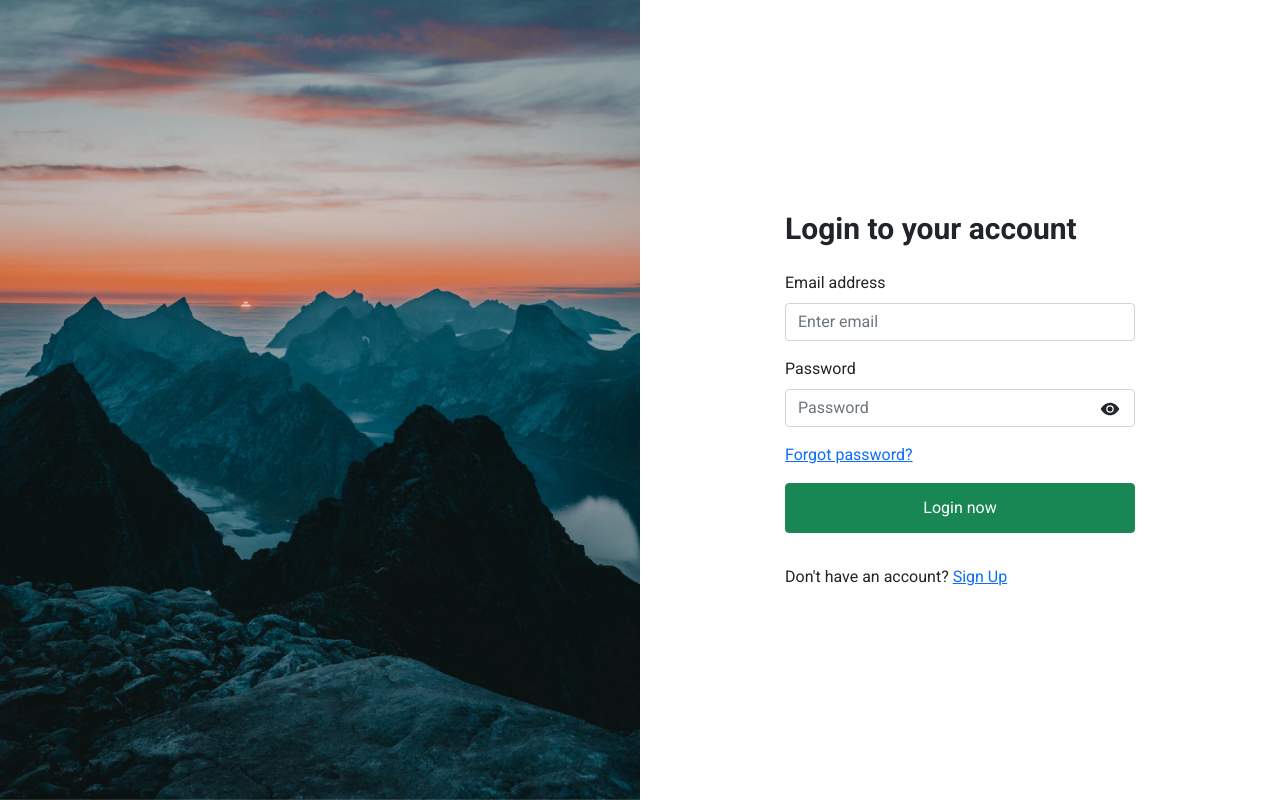
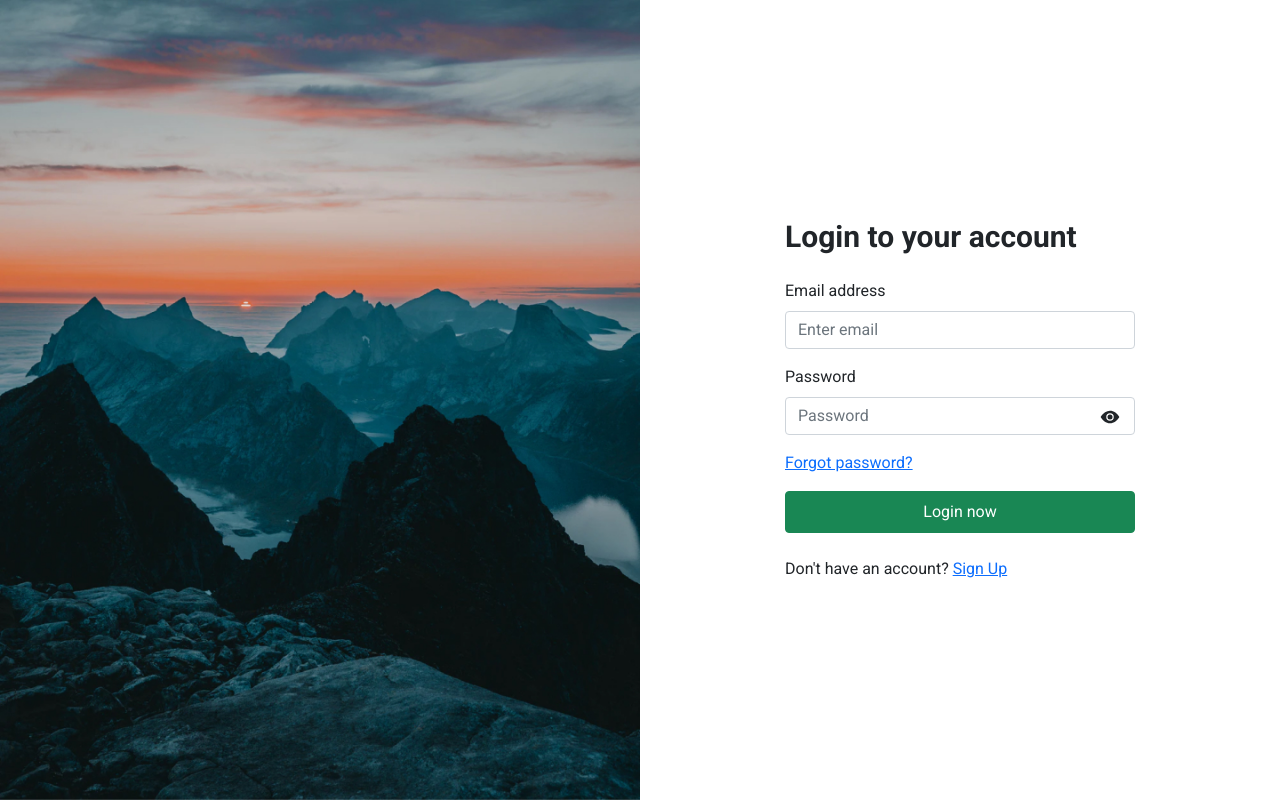
Before and after one commit to LiquidDemAn/Authentication-Firebase, a React (Create React App) app: page / in a window 1280 px wide. Built offline with nearby package versions, Linux system fonts and the light colour scheme; no server answers.

Commit message:
Deleted common.scss file

```diff
--- a/src/common.scss
+++ /dev/null
@@ -1,7 +0,0 @@
-.form-group {
-	margin-bottom: 1rem;
-}
-
-.form-group__control_border-red {
-	border-color: red;
-}
--- a/src/components/common/auth-form/auth-form.scss
+++ b/src/components/common/auth-form/auth-form.scss
@@ -1,5 +1,9 @@
-.auth-form__btn {
-	width: 100%;
-	margin: 1rem 0 2rem;
-	padding: 0.75rem;
+.auth-form {
+	margin-bottom: 1.5rem;
 }
+
+.auth-form__content {
+	display: flex;
+	flex-direction: column;
+	row-gap: 1rem;
+}
--- a/src/components/common/auth-form/auth-form.tsx
+++ b/src/components/common/auth-form/auth-form.tsx
@@ -1,5 +1,4 @@
 import './auth-form.scss';
-import '../../../common.scss';
 import { useEffect, useRef } from 'react';
 import { Button, Form } from 'react-bootstrap';
 import { Password } from '../password';
@@ -40,9 +39,10 @@ export const AuthForm = ({ formId, title, btnName, handleClick }: Props) => {
 	}, [dispatch]);
 
 	return (
-		<Form id={formId}>
+		<Form className='auth-form' id={formId}>
 			{title && <FormTitle>{title}</FormTitle>}
 
+			<div className='auth-form__content'>
 				<Email error={error} emailRef={emailRef} />
 				<Password error={error} passwordRef={passwordRef} />
 
@@ -52,7 +52,7 @@ export const AuthForm = ({ formId, title, btnName, handleClick }: Props) => {
 
 				<Button
 					type='submit'
-				className='auth-form__btn'
+					className='p-2 w-100'
 					variant='success'
 					onClick={(event) =>
 						handleClick(
@@ -64,6 +64,7 @@ export const AuthForm = ({ formId, title, btnName, handleClick }: Props) => {
 				>
 					{btnName}
 				</Button>
+			</div>
 		</Form>
 	);
 };
--- a/src/components/common/email/email.tsx
+++ b/src/components/common/email/email.tsx
@@ -1,4 +1,3 @@
-import '../../../common.scss';
 import { MutableRefObject } from 'react';
 import { ErrorsEnum } from '../../../pages/services/typedef';
 import { Form } from 'react-bootstrap';
@@ -11,14 +10,10 @@ type Props = {
 
 export const Email = ({ error, emailRef }: Props) => {
 	return (
-		<Form.Group className='form-group' controlId='formEmail'>
+		<Form.Group>
 			<Form.Label>Email address</Form.Label>
 			<Form.Control
-				className={
-					error === ErrorsEnum.EmailError
-						? 'form-group__control_border-red'
-						: ''
-				}
+				className={error === ErrorsEnum.EmailError ? 'border-danger' : ''}
 				type='email'
 				ref={emailRef}
 				placeholder='Enter email'
--- a/src/components/common/input-error/input-error.scss
+++ b/src/components/common/input-error/input-error.scss
@@ -1,5 +1,5 @@
 .input-error {
 	display: inline-block;
 	color: red;
-	margin-top: 5px;
+	margin-top: 0.3rem;
 }
--- a/src/components/common/password/password.tsx
+++ b/src/components/common/password/password.tsx
@@ -1,5 +1,4 @@
 import './password.scss';
-import '../../../common.scss';
 import { MutableRefObject, useState } from 'react';
 import { Form } from 'react-bootstrap';
 import { IoEyeSharp, IoEyeOffSharp } from 'react-icons/io5';
@@ -19,7 +18,7 @@ export const Password = ({ error, passwordRef }: Props) => {
 	};
 
 	return (
-		<Form.Group className='form-group'>
+		<Form.Group>
 			<Form.Label>Password</Form.Label>
 			<div className='password__input-wrapper'>
 				<Form.Control
@@ -27,8 +26,8 @@ export const Password = ({ error, passwordRef }: Props) => {
 					className={
 						error === ErrorsEnum.PasswordError ||
 						error === ErrorsEnum.InternalError
-							? 'form-group__control_border-red'
-							: ' '
+							? 'border-danger'
+							: ''
 					}
 					type={showPassword ? 'text' : 'password'}
 					ref={passwordRef}
--- a/src/pages/register-page/register-page.tsx
+++ b/src/pages/register-page/register-page.tsx
@@ -69,9 +69,9 @@ export const RegisterPage = () => {
 				/>
 			</>
 
-			<p>
+			<span>
 				Alreadey have an account? <Link to='/login'>Sign In</Link>
-			</p>
+			</span>
 		</Wrapper>
 	);
 };
```
Lines whose indentation alone changed are shown as unchanged.
